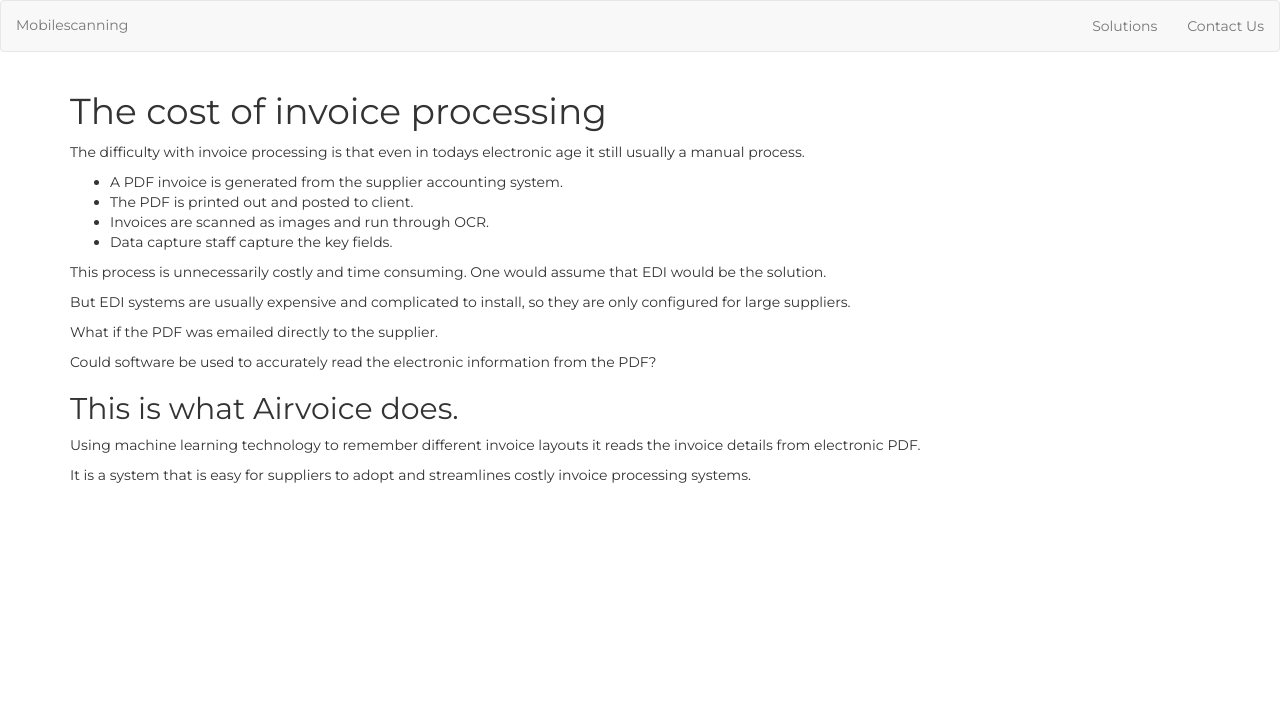
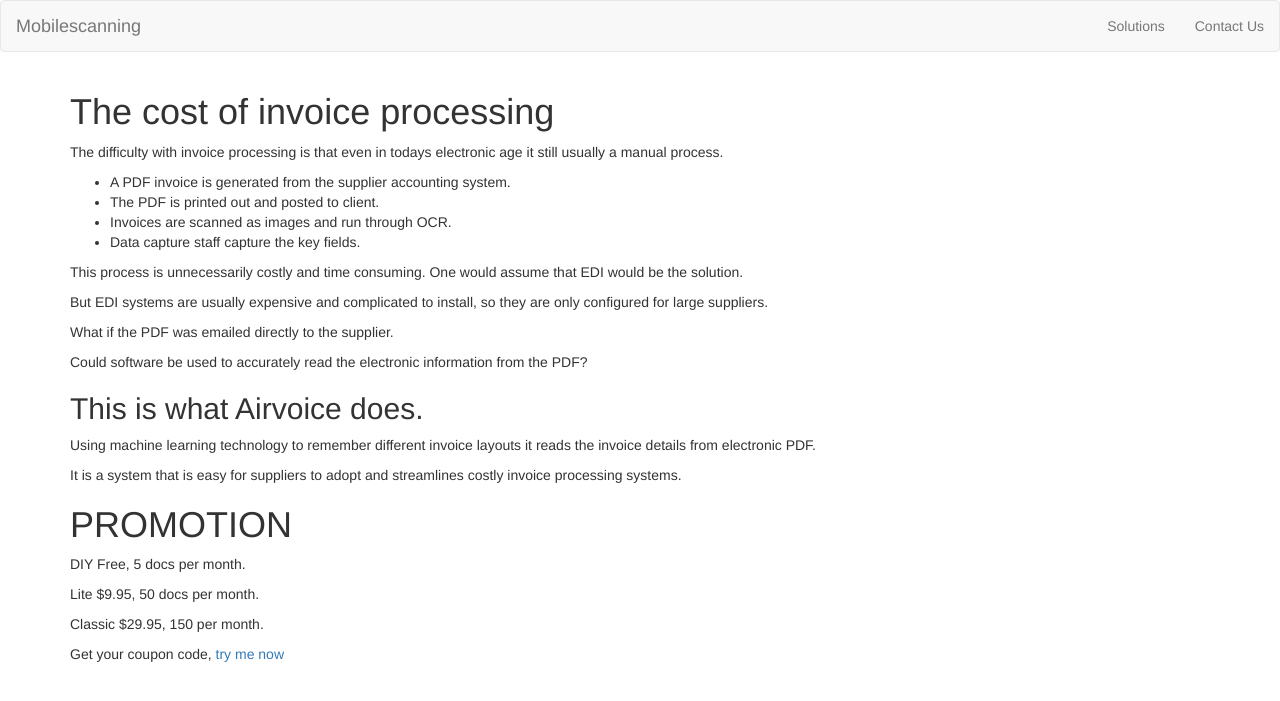
Before and after one commit to devcon14/devcon14.github.io, a Jekyll site: the page built from accounts_payable.md, in a window 1280 px wide. Shown: the top 701 px of the page. Built offline with Jekyll 4.4.1, drawn with Linux system fonts in a browser that asks for light colours.

Commit message:
updating analytics tag

```diff
--- a/_includes/header.html
+++ b/_includes/header.html
@@ -1,13 +1,15 @@
 <div class="header clearfix">
     <nav class="navbar navbar-default">
         <div class="container-fluid">
-            <a class="navbar-brand" href="http://{{site.url}}">{{ site.name }}</a>
+            <a class="navbar-brand" href="{{site.url}}">
+                <i class="fa fa-home"></i> {{ site.name }}
+            </a>
             <ul class="nav navbar-nav navbar-right">
                 <li>
-                    <a href="solutions.html">Solutions</a>
+                    <a href="solutions.html"><i class="fa fa-briefcase"></i> Solutions</a>
                 </li>
                 <li>
-                    <a href="contact.html">Contact Us</a>
+                    <a href="contact.html"><i class="fa fa-envelope"></i> Contact Us</a>
                 </li>
             </ul>
         </div>
--- a/_layouts/default.html
+++ b/_layouts/default.html
@@ -2,6 +2,7 @@
 <head>
     <meta charset="utf-8">
     <script>
+/*
 (function(i,s,o,g,r,a,m){i['GoogleAnalyticsObject']=r;i[r]=i[r]||function(){
 (i[r].q=i[r].q||[]).push(arguments)},i[r].l=1*new Date();a=s.createElement(o),
 m=s.getElementsByTagName(o)[0];a.async=1;a.src=g;m.parentNode.insertBefore(a,m)
@@ -9,13 +10,22 @@
 
 ga('create', 'UA-10010068-2', 'auto');
 ga('send', 'pageview');
+*/
     </script>
+
     {% comment %}
     <link href="bower_components/bootstrap/dist/css/bootstrap.min.css" rel="stylesheet">
+    <!-- Yay Themes -->
+    <link href="https://maxcdn.bootstrapcdn.com/bootswatch/3.3.6/slate/bootstrap.min.css" rel="stylesheet">
+    <link href="https://maxcdn.bootstrapcdn.com/bootswatch/3.3.6/spacelab/bootstrap.min.css" rel="stylesheet" integrity="sha384-PpvUDg6Tgcp6nh5chOo8teebMjoOXeU/PVfbPIRL4dymXdX1LuGS8ZpBUUqjDZ0d" crossorigin="anonymous">
+    <link rel="stylesheet" href="css/ms.css">
     {% endcomment %}
-    <link rel="stylesheet" href="https://maxcdn.bootstrapcdn.com/bootstrap/3.3.5/css/bootstrap.min.css">
-    <link rel="stylesheet" href="css/ms.css">
+
+    <link rel="stylesheet" href="https://maxcdn.bootstrapcdn.com/bootstrap/3.3.6/css/bootstrap.min.css">
+    <link href="https://maxcdn.bootstrapcdn.com/bootswatch/3.3.6/paper/bootstrap.min.css">
+    <script src="https://maxcdn.bootstrapcdn.com/bootstrap/3.3.6/js/bootstrap.min.js"></script>
 </head>
+<body>
     <div class="row section">
         <div class="container-fluid">
             {% include header.html %}
@@ -26,4 +36,25 @@
             <p>{{content}}</p>
         </div>
     </div>
+
+<!-- Google Code for Remarketing Tag -->
+<!--------------------------------------------------
+Remarketing tags may not be associated with personally identifiable information or placed on pages related to sensitive categories. See more information and instructions on how to setup the tag on: http://google.com/ads/remarketingsetup
+--------------------------------------------------->
+<script type="text/javascript">
+/* <![CDATA[ */
+var google_conversion_id = 921388819;
+var google_custom_params = window.google_tag_params;
+var google_remarketing_only = true;
+/* ]]> */
+</script>
+<script type="text/javascript" src="//www.googleadservices.com/pagead/conversion.js">
+</script>
+<noscript>
+<div style="display:inline;">
+<img height="1" width="1" style="border-style:none;" alt="" src="//googleads.g.doubleclick.net/pagead/viewthroughconversion/921388819/?value=0&amp;guid=ON&amp;script=0"/>
+</div>
+</noscript>
+
+</body>
 </html>
--- a/accounts_payable.md
+++ b/accounts_payable.md
@@ -35,6 +35,23 @@
 invoice processing systems.
 
 {% comment %}
+Shoeboxed pricing range
+{% endcomment %}
+
+# PROMOTION
+
+DIY
+Free, 5 docs per month.
+
+Lite
+$9.95, 50 docs per month.
+
+Classic
+$29.95, 150 per month.
+
+Get your coupon code, [try me now]('coupon.html')
+
+{% comment %}
 
 Minimum template match confidence is used to ensure correct invoice information.
 
```
Also changed, not shown: scrapers.md (+16 -0 lines). Lines whose indentation alone changed are shown as unchanged.
